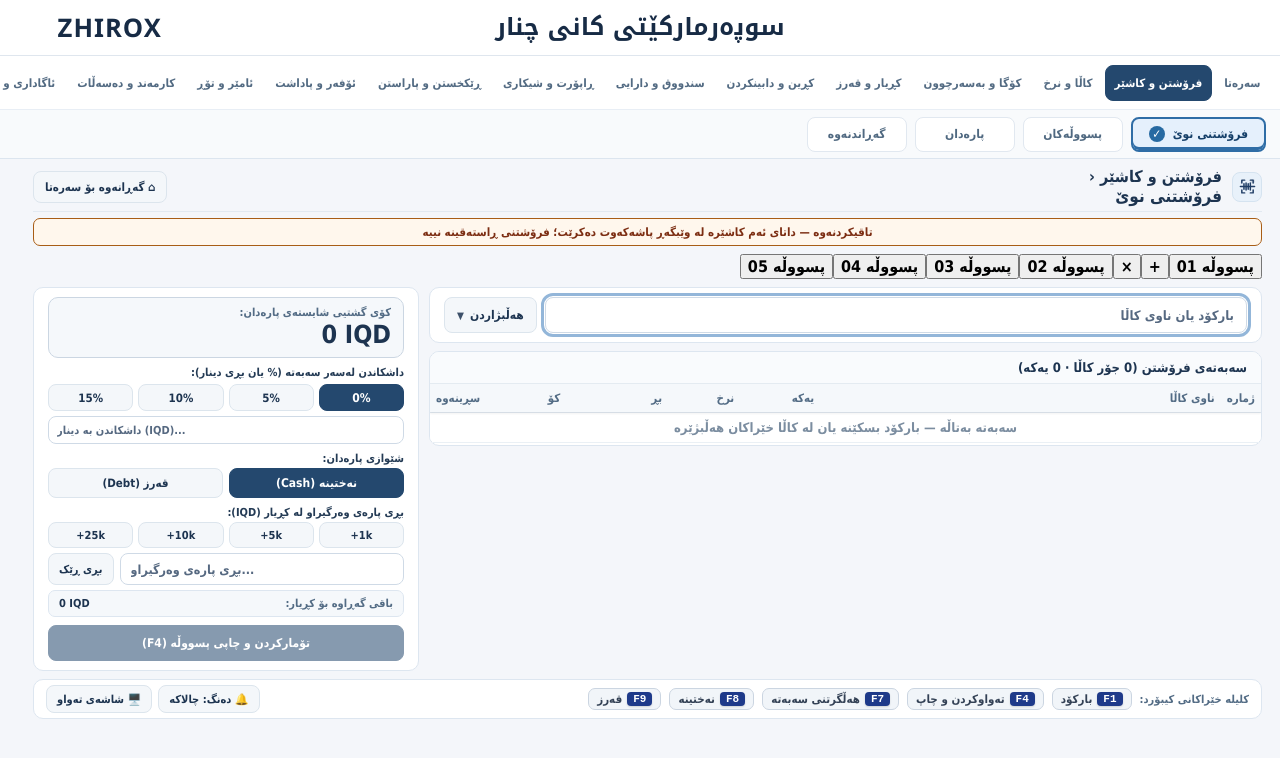
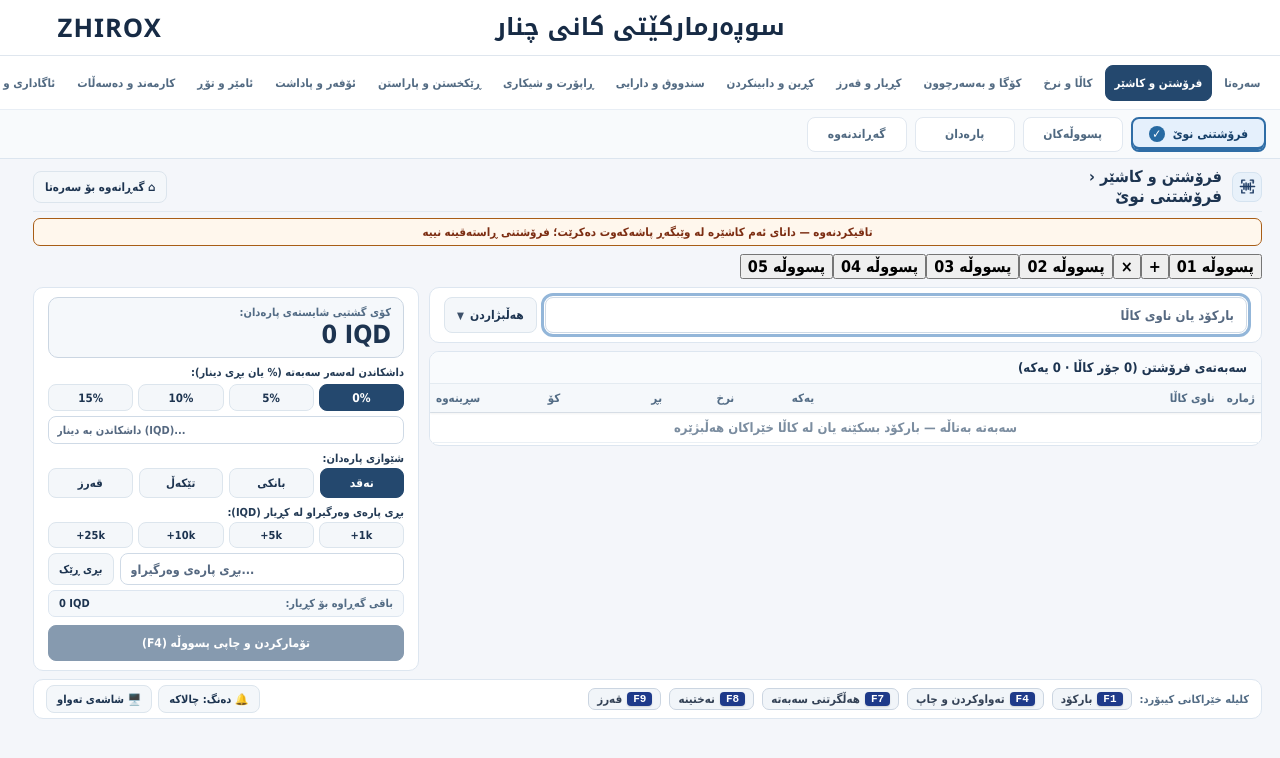
Before and after one commit to arambarzani07/zhirox371, a React (Vite) app: page / in a window 1280 px wide. Both pictures are taken after a click on the button "فرۆشتن و کاشێر". Shown: the top 758 px of the page. Built offline with nearby package versions, Linux system fonts and the light colour scheme.

Commit message:
feat(canva): show four Sorani payment types; disable unsupported bank/split modes

```diff
--- a/src/components/CashierPos.tsx
+++ b/src/components/CashierPos.tsx
@@ -1688,22 +1688,28 @@ export const CashierPos: React.FC = () => {
                 <div style={{ fontSize: '11px', fontWeight: 800, color: '#243b55', marginBottom: '3px' }}>
                   شێوازی پارەدان:
                 </div>
-                <div style={{ display: 'grid', gridTemplateColumns: '1fr 1fr', gap: '6px' }}>
+                <div className="canva-payment-modes" style={{ display: 'grid', gridTemplateColumns: 'repeat(4, 1fr)', gap: '6px' }}>
                   <button
                     type="button"
                     className={paymentMethod === 'cash' ? 'primary' : 'secondary'}
                     onClick={() => setPaymentMethod('cash')}
                     style={{ height: '30px', fontSize: '11.5px' }}
                   >
-                    نەختینە (Cash)
+                    نەقد
                   </button>
+                  <button type="button" className="secondary" disabled
+                    title="پارەدانی بانکی هێشتا کارا نەکراوە" aria-label="بانکی — هێشتا کارا نییە"
+                    style={{ height: '30px', fontSize: '11.5px' }}>بانکی</button>
+                  <button type="button" className="secondary" disabled
+                    title="پارەدانی تێکەڵ هێشتا کارا نەکراوە" aria-label="تێکەڵ — هێشتا کارا نییە"
+                    style={{ height: '30px', fontSize: '11.5px' }}>تێکەڵ</button>
                   <button
                     type="button"
                     className={paymentMethod === 'debt' ? 'primary' : 'secondary'}
                     onClick={() => setPaymentMethod('debt')}
                     style={{ height: '30px', fontSize: '11.5px' }}
                   >
-                    قەرز (Debt)
+                    قەرز
                   </button>
                 </div>
               </div>
```
